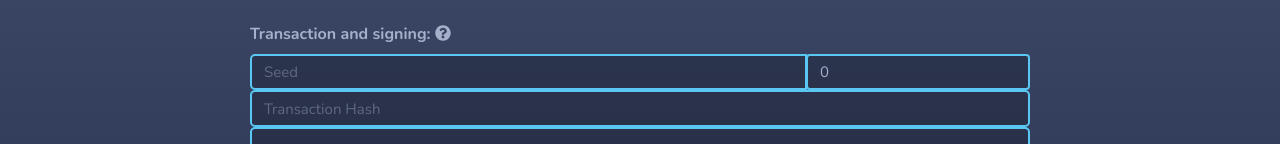
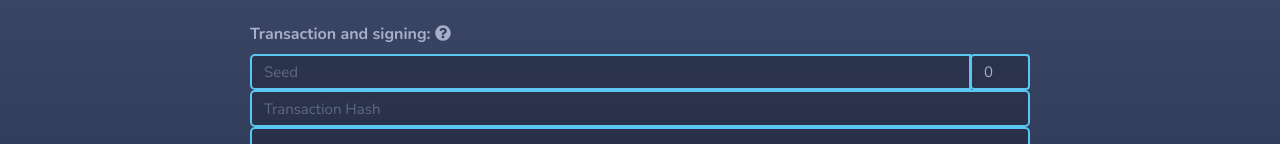
Before and after one commit to linuxserver/nano-metadata, a Vue app: page / in a window 1280 px wide. Shown: the part 390-534 px from the top of the page. Built offline with nearby package versions, Linux system fonts and the light colour scheme; what vue-js-modal, vue-notification would draw is missing.

Commit message:
styling updates to seed index input

```diff
--- a/src/App.vue
+++ b/src/App.vue
@@ -41,9 +41,9 @@
       <label for="transinputs">Transaction and signing: <span @click="showtransinfo()"><font-awesome-icon icon="question-circle"/></span></label>
       <div class="form-group" id="transinputs">
         <div class="input-group">
-          <input class="form-control col-10" type="password" placeholder="Seed" v-model="seed">
+          <input class="form-control" type="password" placeholder="Seed" v-model="seed">
           <div class="input-group-append">
-            <input class="form-control" type="number" min="0" v-model="seedindex">
+            <input class="form-control" type="number" min="0" v-model="seedindex" id="seedindex">
           </div>
         </div>
         <input class="form-control" type="text" placeholder="Transaction Hash" v-model="trans">
@@ -227,6 +227,7 @@ html, body {
     color: $highlight;
 }
 input[type=text], input[type=password], .custom-select {
+    height: 36.5px;
     background: #00000036;
     color: $text;
     border-radius: 5px;
@@ -291,4 +292,7 @@ input[type=text]:focus, input[type=password]:focus, input[type=number]:focus {
 .vue-notification-group {
     padding-top: 50px;
 }
+#seedindex {
+  max-width: 60px;
+}
 </style>
```
